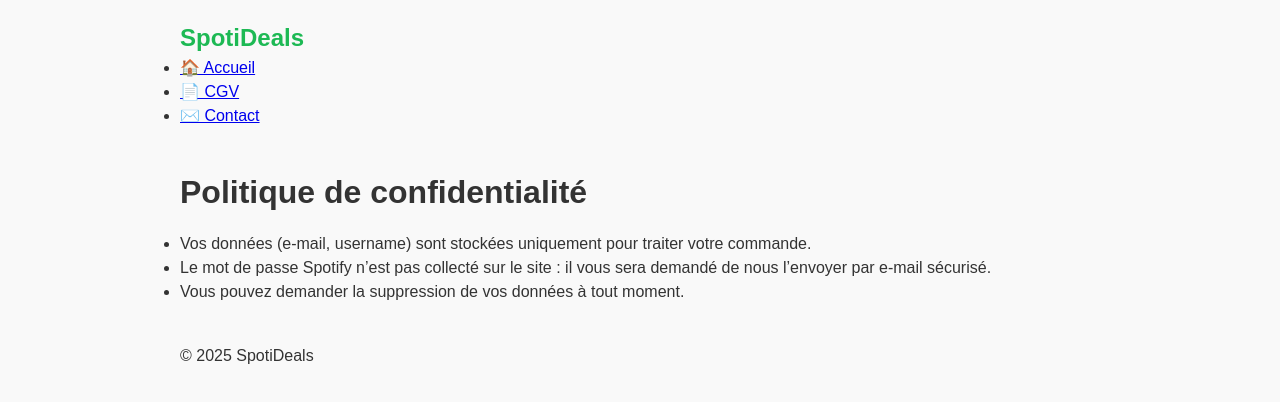
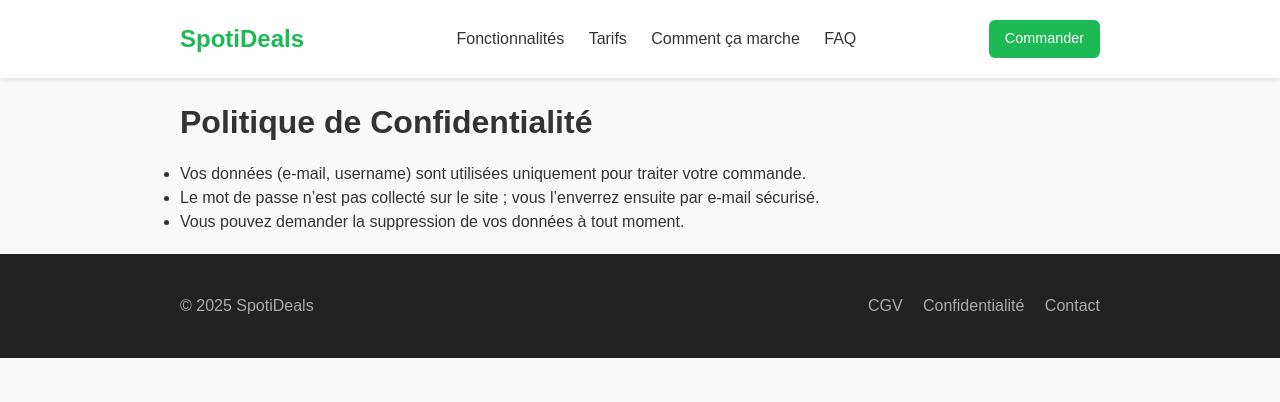
Before and after one commit to CheapDealsQC/bondeal.github.io, a plain HTML site: page privacy.html in a window 1280 px wide. Drawn offline with Linux system fonts and the light colour scheme.

Commit message:
Update privacy.html

```diff
--- a/privacy.html
+++ b/privacy.html
@@ -2,32 +2,48 @@
 <html lang="fr">
 <head>
   <meta charset="UTF-8">
-  <title>Confidentialité – SpotiDeals</title>
-  <meta name="description" content="Politique de confidentialité de SpotiDeals.">
-  <meta name="viewport" content="width=device-width,initial-scale=1">
+  <title>SpotiDeals – Politique de Confidentialité</title>
+  <meta name="description" content="Découvrez comment SpotiDeals protège vos données personnelles lors de l’activation de votre compte Spotify Premium.">
+  <meta name="viewport" content="width=device-width, initial-scale=1">
   <link rel="stylesheet" href="css/style.css">
 </head>
 <body>
-  <header class="sticky-header">
-    <div class="container">
-      <div class="logo">SpotiDeals</div>
-      <nav>
-        <ul>
-          <li><a href="index.html">🏠 Accueil</a></li>
-          <li><a href="terms.html">📄 CGV</a></li>
-          <li><a href="contact.html">✉️ Contact</a></li>
-        </ul>
+
+  <!-- HEADER -->
+  <header class="header">
+    <div class="container header__inner">
+      <a href="index.html" class="logo">SpotiDeals</a>
+      <nav class="nav">
+        <a href="index.html#features">Fonctionnalités</a>
+        <a href="index.html#pricing">Tarifs</a>
+        <a href="index.html#how">Comment ça marche</a>
+        <a href="index.html#faq">FAQ</a>
       </nav>
+      <a href="index.html#commande" class="btn btn--sm">Commander</a>
     </div>
   </header>
+
+  <!-- MAIN CONTENT -->
   <main class="container card">
-    <h1>Politique de confidentialité</h1>
+    <h1>Politique de Confidentialité</h1>
     <ul>
-      <li>Vos données (e-mail, username) sont stockées uniquement pour traiter votre commande.</li>
-      <li>Le mot de passe Spotify n’est pas collecté sur le site : il vous sera demandé de nous l’envoyer par e-mail sécurisé.</li>
+      <li>Vos données (e-mail, username) sont utilisées uniquement pour traiter votre commande.</li>
+      <li>Le mot de passe n’est pas collecté sur le site ; vous l’enverrez ensuite par e-mail sécurisé.</li>
       <li>Vous pouvez demander la suppression de vos données à tout moment.</li>
     </ul>
   </main>
-  <footer class="container">© 2025 SpotiDeals</footer>
+
+  <!-- FOOTER -->
+  <footer class="footer">
+    <div class="container footer__inner">
+      <div>© 2025 SpotiDeals</div>
+      <nav>
+        <a href="terms.html">CGV</a>
+        <a href="privacy.html">Confidentialité</a>
+        <a href="contact.html">Contact</a>
+      </nav>
+    </div>
+  </footer>
+
 </body>
 </html>
```
